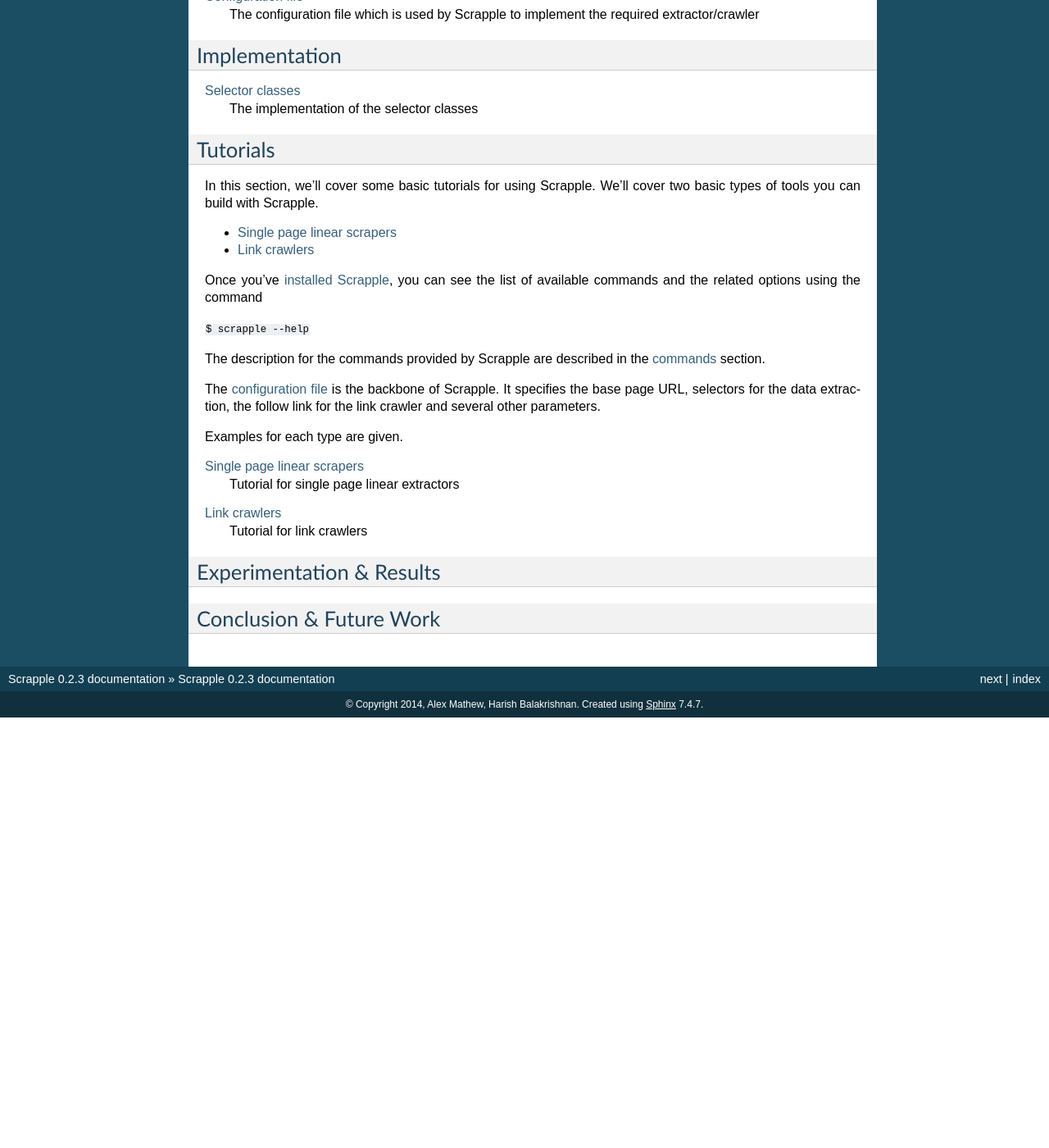
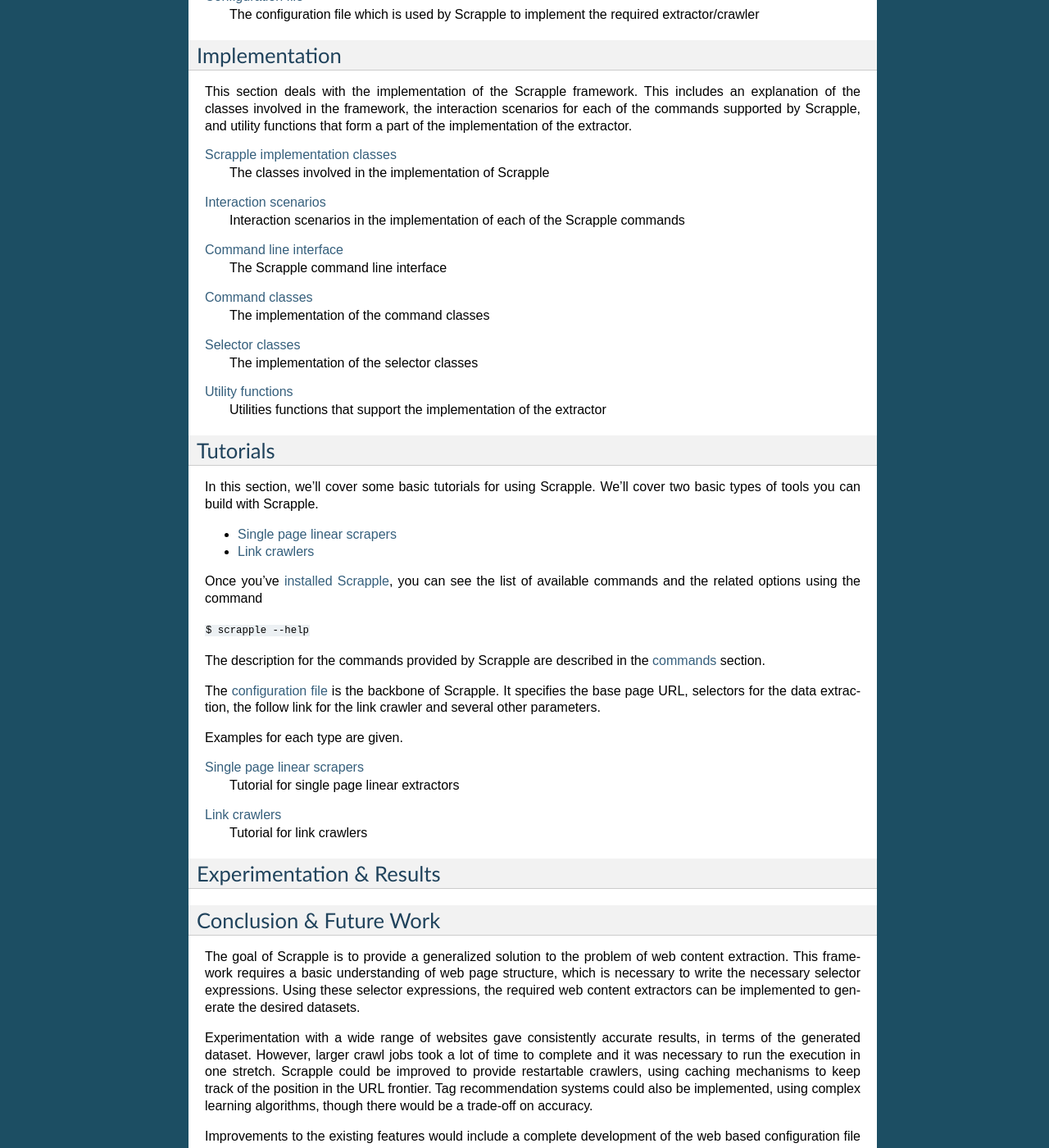
Before and after one commit to AlexMathew/scrapple, a Sphinx documentation site: the page built from docs/index.rst, in a window 1280 px wide and 1400 px high, scrolled down 1439 px. Shown: the whole window at 82% size. Built offline with Sphinx 7.4.7, drawn with Linux system fonts in a browser that asks for light colours; before the commit the page ends 2314 px from its top, so only the background shows below that; some of the changed text lies outside the part shown.

Commit message:
Update docs

```diff
--- a/docs/framework/basic.rst
+++ b/docs/framework/basic.rst
@@ -6,9 +6,11 @@
 
 Scrapple provides a command line interface (CLI) to access a set of commands which can be used for implementing various types of web content extractors. The basic architecture of Scrapple explains how the various components are related.
 
-.. image:: images/architecture.jpg
+.. figure:: images/architecture.jpg
 	:align: center
 	:alt: Scrapple architecture
+
+	Fig 3.1 : Scrapple architecture
 
 - :ref:`Command line input <framework-commands>`
 	The command line input is the basis of definition of the implementation of the extractor. It specifies the project configuration and the options related to implementing the extractor.
--- /dev/null
+++ b/docs/implementation/commands.rst
@@ -0,0 +1,4 @@
+.. _implementation-commands:
+
+Command classes
+===============
--- /dev/null
+++ b/docs/implementation/interaction.rst
@@ -0,0 +1,4 @@
+.. _implementation-interaction:
+
+Interaction scenarios
+=====================
--- /dev/null
+++ b/docs/implementation/utils.rst
@@ -0,0 +1,4 @@
+.. _implementation-utils:
+
+Utility functions
+=================
--- a/docs/index.rst
+++ b/docs/index.rst
@@ -101,14 +101,37 @@
 Implementation
 ==============
 
+This section deals with the implementation of the Scrapple framework. This includes an explanation of the classes involved in the framework, the interaction scenarios for each of the commands supported by Scrapple, and utility functions that form a part of the implementation of the extractor.
+
 .. toctree::
    :maxdepth: 2
    :hidden:
 
+   implementation/classes
+   implementation/interaction
+   implementation/cli
+   implementation/commands
    implementation/selectors
+   implementation/utils
+
+:doc:`implementation/classes`
+    The classes involved in the implementation of Scrapple
+
+:doc:`implementation/interaction`
+    Interaction scenarios in the implementation of each of the Scrapple commands
+
+:doc:`implementation/cli`
+    The Scrapple command line interface
+
+:doc:`implementation/commands`
+    The implementation of the command classes
 
 :doc:`implementation/selectors`
     The implementation of the selector classes
+
+:doc:`implementation/utils`
+    Utilities functions that support the implementation of the extractor
+
 
 .. _section-tutorials:
 
@@ -160,6 +183,12 @@
 Conclusion & Future Work
 ========================
 
+The goal of Scrapple is to provide a generalized solution to the problem of web content extraction. This framework requires a basic understanding of web page structure, which is necessary to write the necessary selector expressions. Using these selector expressions, the required web content extractors can be implemented to generate the desired datasets.
+
+Experimentation with a wide range of websites gave consistently accurate results, in terms of the generated dataset. However, larger crawl jobs took a lot of time to complete and it was necessary to run the execution in one stretch. Scrapple could be improved to provide restartable crawlers, using caching mechanisms to keep track of the position in the URL frontier. Tag recommendation systems could also be implemented, using complex learning algorithms, though there would be a trade-off on accuracy.
+
+Improvements to the existing features would include a complete development of the web based configuration file editor, to support editing configuration files for link crawlers.
+
 .. toctree::
    :maxdepth: 2
    :hidden:
```
Also changed, not shown: docs/implementation/classes.rst (added, +21 -0 lines), docs/implementation/cli.rst (added, +45 -0 lines), docs/implementation/selectors.rst (+11 -5 lines), docs/framework/images/architecture.jpg, docs/implementation/images/class.png (added).
